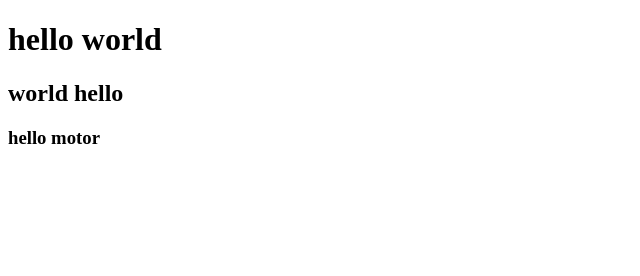
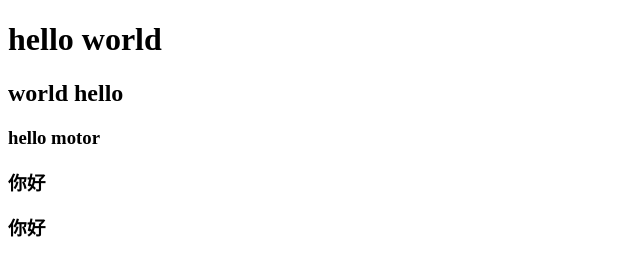
Before and after one commit to anpu1230/testDemo, a plain HTML site: page index.html in a window 1280 px wide. Shown: the whole page, without its empty margins (0-640 px from the left). Drawn offline with Linux system fonts and the light colour scheme.

Commit message:
这是第六次提交

```diff
--- a/index.html
+++ b/index.html
@@ -9,5 +9,7 @@
     <h1>hello world</h1>
     <h2>world hello</h2>
     <h3>hello motor</h3>
+    <h3>你好</h3>
+    <h3>你好</h3>
 </body>
 </html>
```
Also changed, not shown: 1 other file.
